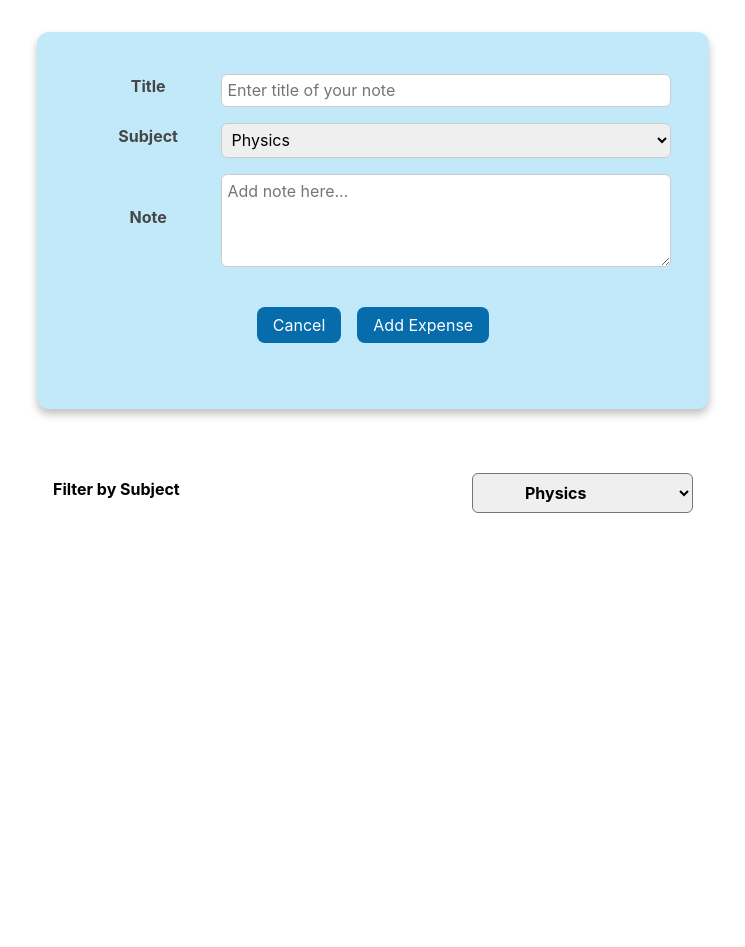
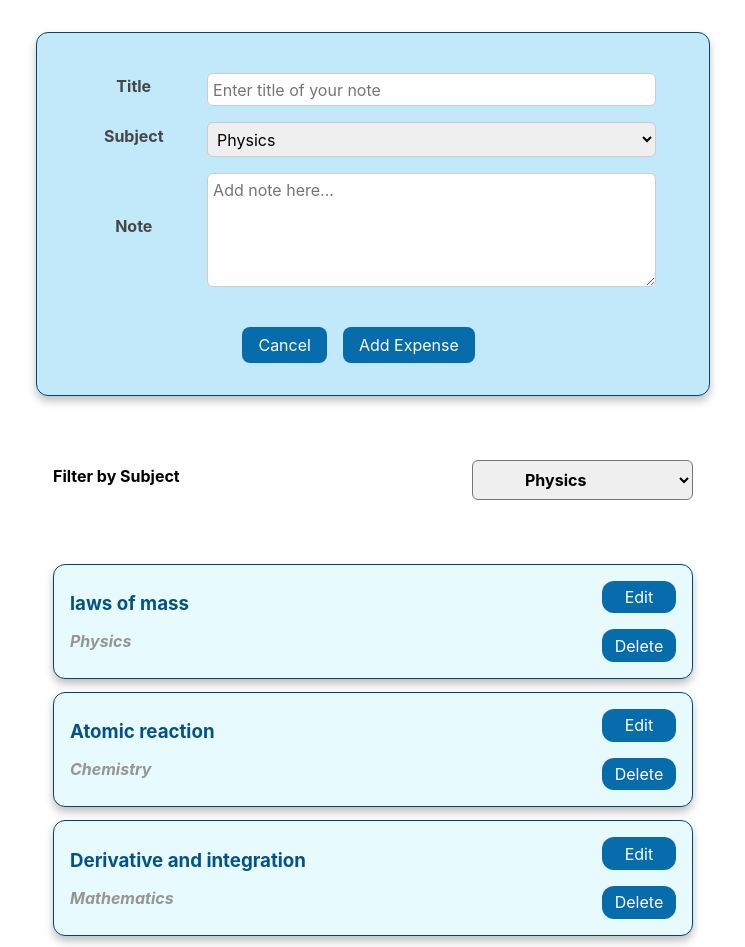
Before and after one commit to Mamuni98/Note-assignment, a React (Create React App) app: page / in a window 1280 px wide. Shown: the top 947 px of the page, without its empty margins (267-1012 px from the left). Before the commit the page ends 800 px from the top, so only its background shows below. Built offline with nearby package versions, Linux system fonts and the light colour scheme.

Commit message:
list-of-Notes

```diff
--- a/src/App.css
+++ b/src/App.css
@@ -5,12 +5,6 @@
 .App-logo {
   height: 40vmin;
   pointer-events: none;
-}
-
-@media (prefers-reduced-motion: no-preference) {
-  .App-logo {
-    animation: App-logo-spin infinite 20s linear;
-  }
 }
 
 .App-header {
--- a/src/App.js
+++ b/src/App.js
@@ -1,11 +1,13 @@
 import "./App.css";
 import AddNote from "./components/AddNote/AddNote";
 import NoteFilter from "./components/NoteFilter/NoteFilter";
+import NoteList from "./components/NoteLists/NoteList";
 function App() {
   return (
     <div className="App">
       <AddNote />
       <NoteFilter />
+      <NoteList/>
     </div>
   );
 }
--- a/src/components/AddNote/AddNote.module.css
+++ b/src/components/AddNote/AddNote.module.css
@@ -7,6 +7,7 @@
   border-radius: 12px;
   box-shadow: 0 5px 8px rgba(0, 0, 0, 0.25);
   background-color: rgb(193, 233, 249);
+  border: 1px solid rgb(3, 70, 112);
 }
 
 .addnote button {
--- a/src/components/AddNote/NoteForm.js
+++ b/src/components/AddNote/NoteForm.js
@@ -21,7 +21,7 @@ const NoteForm = () => {
           </div>
           <div className={classes.control}>
             <label>Note</label>
-            <textarea rows="4" cols="50" placeholder="Add note here..."></textarea>
+            <textarea rows="5" cols="50" placeholder="Add note here..."></textarea>
           </div>
 
           <div className={classes.actions}>
--- a/src/components/AddNote/NoteForm.module.css
+++ b/src/components/AddNote/NoteForm.module.css
@@ -1,5 +1,4 @@
 .form {
-  margin: 0.1rem auto;
   width: 93%;
   max-width: 50rem;
   text-align: center;
@@ -47,7 +46,7 @@
 
 .actions {
   text-align: center;
-  margin: 2rem;
+  margin: 2rem 2rem 0 2rem;
 }
 .actions button {
   border: rgb(6, 108, 172);
--- /dev/null
+++ b/src/components/NoteLists/Note.js
@@ -0,0 +1,18 @@
+import classes from "./Note.module.css";
+
+const Note = (props) => {
+  return (
+    <li className={classes.list}>
+      <div className={classes.listcontent}>
+        <h3>{props.title}</h3>
+        <h4>{props.subject}</h4>
+      </div>
+      <div className={classes.listbtns}>
+        <button>Edit</button>
+        <button>Delete</button>
+      </div>
+    </li>
+  );
+};
+
+export default Note;
--- /dev/null
+++ b/src/components/NoteLists/Note.module.css
@@ -0,0 +1,54 @@
+.list {
+  display: flex;
+  width: 50 rem;
+  max-width: 95%;
+  justify-content: space-between;
+  border-radius: 12px;
+  box-shadow: 0 5px 8px rgba(0, 0, 0, 0.25);
+  padding: 1rem;
+  margin-bottom: 0.8rem;
+  background-color: rgb(231, 251, 255);
+  border: 1px solid rgb(3, 70, 112);
+}
+.listcontent {
+  display: flex;
+  flex-direction: column;
+  gap: 1rem;
+}
+.listcontent h3 {
+  margin: 0;
+  font-style: normal;
+  text-align: start;
+  color: rgb(4, 83, 132);
+}
+.listcontent h4 {
+  text-align: start;
+  margin: 0;
+  font-style: italic;
+  color: rgb(150, 148, 148);
+}
+.listbtns {
+  display: flex;
+  flex-direction: column;
+  gap: 1rem;
+}
+.listbtns button {
+  border: rgb(6, 108, 172);
+  background-color: rgb(6, 108, 172);
+  color: white;
+  font: inherit;
+  cursor: pointer;
+  padding: 0.4rem 0.8rem;
+  border-radius: 12px;
+}
+.listbtns button:hover,
+.listbtns button:active {
+  border: rgb(4, 78, 123);
+  background-color: rgb(4, 78, 123);
+}
+@media (min-width: 768px) {
+    .list {
+      align-items: center;
+      flex-direction: row;
+    }
+  }
--- /dev/null
+++ b/src/components/NoteLists/NoteList.js
@@ -0,0 +1,51 @@
+import classes from "./NoteList.module.css";
+import Note from "./Note";
+
+const NoteList = () => {
+  const Dummy_notes = [
+    {
+      id: "n1",
+      title: "laws of mass",
+      subject: "Physics",
+      notes:
+        "let's write some physics note along woth some chemistry, mathematics, english and biology. It's difficult to write all the notes only for testing pusposr so we only going to copy paste this in all other notes.",
+    },
+    {
+      id: "n2",
+      title: "Atomic reaction",
+      subject: "Chemistry",
+      notes:
+        "let's write some physics note along woth some chemistry, mathematics, english and biology. It's difficult to write all the notes only for testing pusposr so we only going to copy paste this in all other notes.",
+    },
+    {
+      id: "n3",
+      title: "Derivative and integration",
+      subject: "Mathematics",
+      notes:
+        "let's write some physics note along woth some chemistry, mathematics, english and biology. It's difficult to write all the notes only for testing pusposr so we only going to copy paste this in all other notes. let's write some physics note along woth some chemistry, mathematics, english and biology. It's difficult to write all the notes only for testing pusposr so we only going to copy paste this in all other notes.",
+    },
+    {
+      id: "n4",
+      title: "DNA replication",
+      subject: "Biology",
+      notes:
+        "let's write some physics note along woth some chemistry, mathematics, english and biology. It's difficult to write all the notes only for testing pusposr so we only going to copy paste this in all other notes.",
+    },
+  ];
+  return (
+    <ul className={classes.notelists}>
+      {Dummy_notes.map((note) => {
+        return (
+          <Note
+            key={note.id}
+            title={note.title}
+            subject={note.subject}
+            notes={note.notes}
+          />
+        );
+      })}
+    </ul>
+  );
+};
+
+export default NoteList;
--- /dev/null
+++ b/src/components/NoteLists/NoteList.module.css
@@ -0,0 +1,8 @@
+.notelists {
+  list-style: none;
+  padding: 1rem;
+  margin: 1rem auto;
+  width: 100%;
+  max-width: 40rem;
+  text-align: center;
+}
--- a/src/index.css
+++ b/src/index.css
@@ -5,6 +5,7 @@ body {
     sans-serif;
   -webkit-font-smoothing: antialiased;
   -moz-osx-font-smoothing: grayscale;
+  background-color: white;
 }
 
 code {
```
